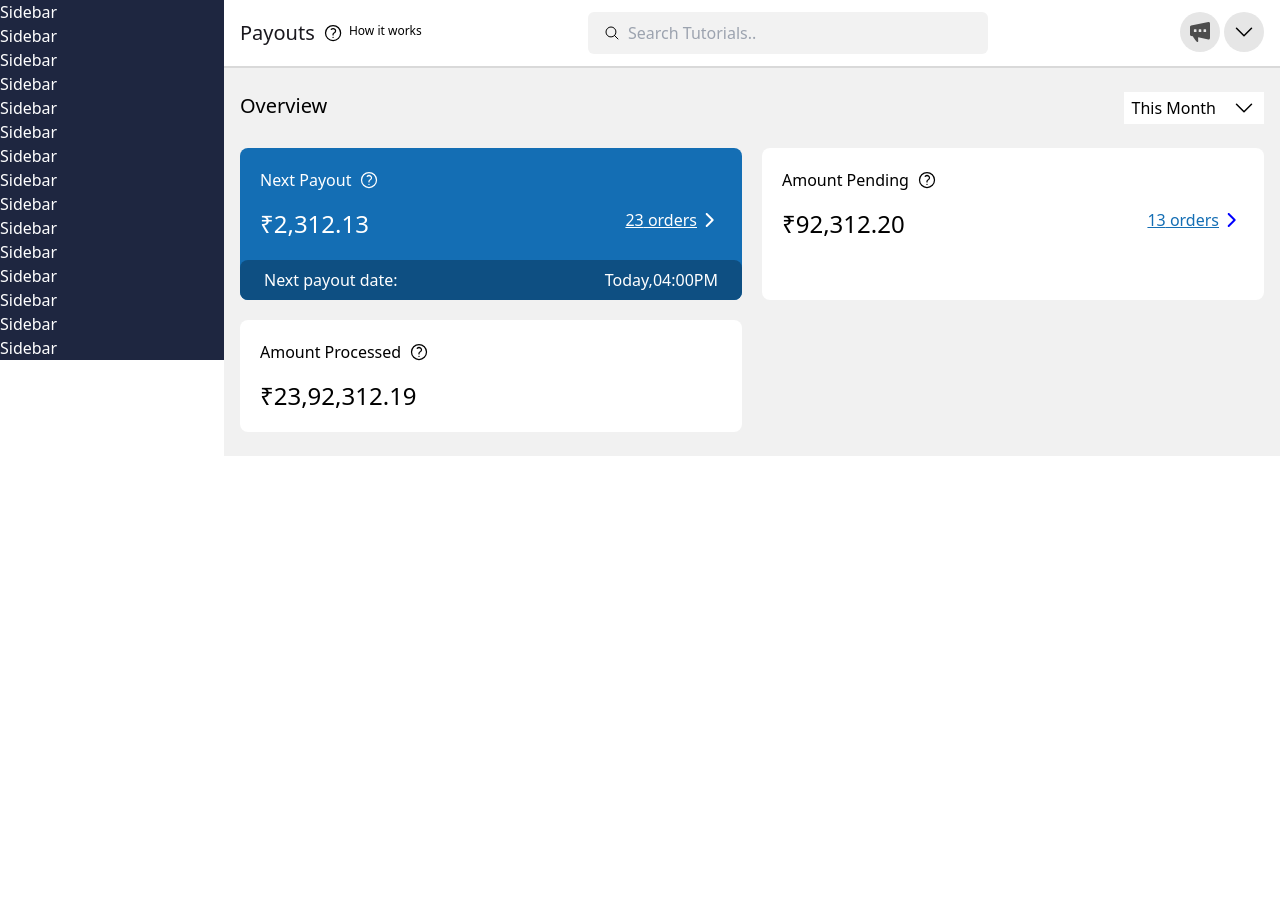
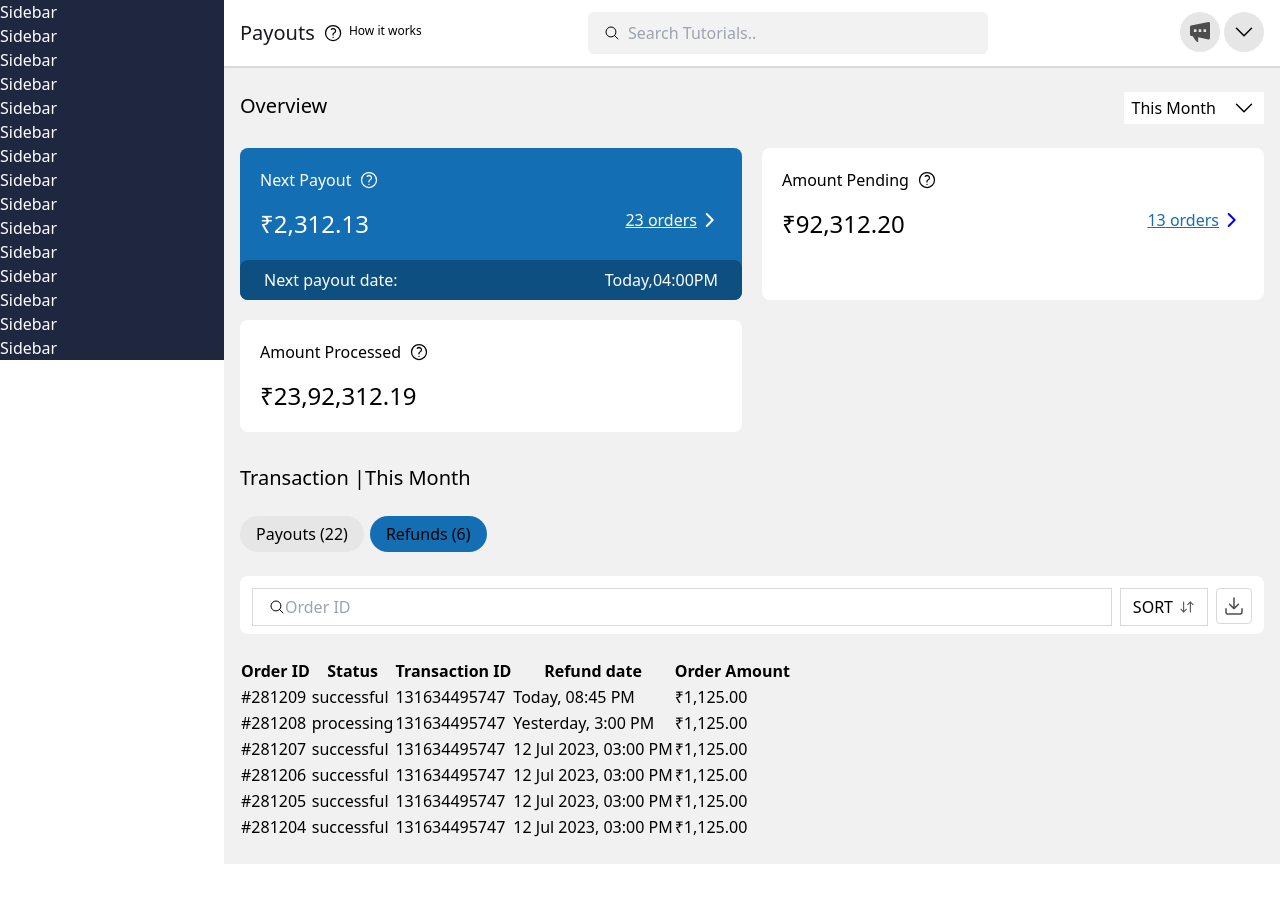
Before and after one commit to sarb001/Dukaan-frontend-assignment, a React (Vite) app: page / in a window 1280 px wide. Shown: the top 902 px of the page. Before the commit the page ends 800 px from the top, so only its background shows below. Built offline with nearby package versions, Linux system fonts and the light colour scheme.

Commit message:
table inprogress

```diff
--- a/public/assests/Allicons.jsx
+++ b/public/assests/Allicons.jsx
@@ -31,3 +31,27 @@ export const ArrowDown = () => {
         </>
     )
 }
+
+export const DoubleArrow = () => {
+    return (
+        <>
+        <svg width="16" height="16" viewBox="0 0 16 16" fill="none" xmlns="http://www.w3.org/2000/svg">
+<path fill-rule="evenodd" clip-rule="evenodd" d="M1.62496 9.93424C1.83324 9.72596 2.17093 9.72596 2.37921 9.93424L4.64295 12.198L6.90669 9.93424C7.11497 9.72596 7.45266 9.72596 7.66094 9.93424C7.86922 10.1425 7.86922 10.4802 7.66094 10.6885L5.02007 13.3294C4.81179 13.5376 4.47411 13.5376 4.26583 13.3294L1.62496 10.6885C1.41668 10.4802 1.41668 10.1425 1.62496 9.93424Z" fill="#4D4D4D"/>
+<path fill-rule="evenodd" clip-rule="evenodd" d="M4.6429 2.51564C4.93746 2.51564 5.17624 2.75442 5.17624 3.04897L5.17624 12.9522C5.17624 13.2468 4.93746 13.4856 4.6429 13.4856C4.34835 13.4856 4.10957 13.2468 4.10957 12.9522L4.10957 3.04897C4.10957 2.75442 4.34835 2.51564 4.6429 2.51564Z" fill="#4D4D4D"/>
+<path fill-rule="evenodd" clip-rule="evenodd" d="M14.3792 6.06695C14.1709 6.27523 13.8332 6.27523 13.6249 6.06695L11.3612 3.8032L9.09745 6.06695C8.88917 6.27523 8.55149 6.27523 8.34321 6.06695C8.13493 5.85867 8.13493 5.52098 8.34321 5.3127L10.9841 2.67183C11.1924 2.46356 11.53 2.46356 11.7383 2.67183L14.3792 5.3127C14.5875 5.52098 14.5875 5.85867 14.3792 6.06695Z" fill="#4D4D4D"/>
+<path fill-rule="evenodd" clip-rule="evenodd" d="M11.3612 13.4855C11.0667 13.4855 10.8279 13.2468 10.8279 12.9522L10.8279 3.04896C10.8279 2.75441 11.0667 2.51563 11.3612 2.51563C11.6558 2.51563 11.8946 2.75441 11.8946 3.04896L11.8946 12.9522C11.8946 13.2468 11.6558 13.4855 11.3612 13.4855Z" fill="#4D4D4D"/>
+        </svg>
+        </>
+    )
+}
+
+export const DownloadIcon = () =>  {
+    return (
+        <>
+        <svg width="36" height="36" viewBox="0 0 36 36" fill="none" xmlns="http://www.w3.org/2000/svg">
+<rect x="0.5" y="0.5" width="35" height="35" rx="3.5" stroke="#D9D9D9"/>
+<path d="M25.9993 19.9414C26.371 19.9414 26.6811 20.2102 26.7435 20.5968L26.75 20.7L26.7495 24.2321C26.7495 25.5585 25.7164 26.655 24.3813 26.7448L24.2153 26.75L11.7779 26.7499C10.4462 26.7499 9.34529 25.7208 9.25525 24.391L9.25 24.2258V20.6863C9.25 20.2749 9.58596 19.9414 10.0003 19.9414C10.3719 19.9414 10.682 20.2102 10.7444 20.5968L10.7509 20.7L10.7504 24.2321C10.7504 24.7555 11.146 25.2013 11.6525 25.2534L11.767 25.2599L24.2217 25.2602C24.7449 25.2602 25.1902 24.8642 25.2423 24.3577L25.2489 24.2429L25.2492 20.6863C25.2492 20.2749 25.585 19.9414 25.9993 19.9414ZM18.0121 9.25C18.3715 9.25038 18.6815 9.51921 18.744 9.90576L18.7505 10.0089L18.7512 18.8297L21.9124 15.6749C22.1433 15.4447 22.4923 15.3934 22.7961 15.5476L22.9083 15.6149L22.9846 15.683C23.2334 15.9298 23.2646 16.3306 23.0409 16.6505L22.9652 16.7372L18.5142 21.1745L18.4327 21.2409L18.3271 21.3035L18.2368 21.3399L18.155 21.3617L18.0754 21.374L18.0133 21.3765L17.8901 21.3697L17.7855 21.3471L17.7029 21.3166L17.6007 21.2643L17.5424 21.2224L17.4569 21.1479L13.024 16.726C12.7317 16.4345 12.7327 15.9629 13.0264 15.6726C13.2865 15.4155 13.6903 15.3863 14.0115 15.6099L14.0985 15.6853L17.2506 18.8296L17.2496 9.9952C17.2496 9.61868 17.5327 9.30251 17.9055 9.25619L18.0121 9.25Z" fill="#4D4D4D"/>
+        </svg>
+        </>
+    )
+}
--- a/src/components/MainDashboard.jsx
+++ b/src/components/MainDashboard.jsx
@@ -1,11 +1,12 @@
 import React from 'react'
 import Card from './Card'
 import { ArrowDown } from '../../public/assests/Allicons'
+import PayoutSection from './PayoutSection'
 
 const MainDashboard = () => {
 
   return (
-    <div>
+    <div className='flex flex-col gap-8'>
 
         {/*  Overview  */}
         <div>
@@ -29,7 +30,7 @@ const MainDashboard = () => {
 
         {/* Transactions = */}
         <div>
-
+            <PayoutSection />
         </div>
     </div>
   )
--- /dev/null
+++ b/src/components/PayoutSection.jsx
@@ -0,0 +1,49 @@
+import React from 'react'
+import { DoubleArrow, DownloadIcon } from '../../public/assests/Allicons'
+import RefundTable from './RefundTable'
+
+const PayoutSection = () => {
+  return (
+    <div className='gap-6 flex flex-col'>
+        {/*  text &   Buttons  */}
+         <div className='gap-6 flex flex-col'>
+            <div className='text-xl font-medium'> Transaction |This Month </div>
+
+             <div className=' flex gap-[6px]'>
+             <button className = 'py-[6px] px-4 bg-[#E6E6E6]  rounded-[40px] '>  Payouts (22) </button>
+             <button className = 'py-[6px] px-4 bg-[#146EB4]  rounded-[40px] '>  Refunds (6)  </button>
+         </div>
+         </div>
+
+         {/* input and Table Section */}
+         <div className='flex justify-between gap-2 bg-[#fff] rounded-lg p-3 pb-2'>
+            <div className='flex items-center w-full  border border-[#d9d9d9] pl-4'>
+                <svg xmlns="http://www.w3.org/2000/svg" fill="none" viewBox="0 0 24 24" stroke-width="1.5" stroke="currentColor" class="w-4 h-4" >
+                    <path stroke-linecap="round" stroke-linejoin="round" d="m21 21-5.197-5.197m0 0A7.5 7.5 0 1 0 5.196 5.196a7.5 7.5 0 0 0 10.607 10.607Z" />
+                </svg>
+                <input type = "text" placeholder='Order ID' />
+            </div>
+
+            <div className='flex gap-2 '>
+                <div className='flex justify-center items-center gap-[6px] px-3 py-[6px]
+                border border-[#d9d9d9]
+                '>
+                    <div> SORT </div>
+                    <DoubleArrow />
+                </div>
+                <div>
+                    <DownloadIcon />
+                </div>
+            </div>
+
+        </div>
+
+        <div>
+            <div> <RefundTable /> </div>
+        </div>
+
+    </div>
+  )
+}
+
+export default PayoutSection
--- /dev/null
+++ b/src/components/RefundTable.jsx
@@ -0,0 +1,40 @@
+import React from 'react'
+import { refunds } from '../data/TableData'
+
+const RefundTable = () => {
+  return (
+    <>
+        <table>
+            <thead>
+                <tr>
+                    <th> Order ID </th>
+                    <th> Status </th>
+                    <th> Transaction ID </th>
+                    <th> Refund date </th>
+                    <th> Order Amount </th>
+                </tr>
+            </thead>
+
+            <tbody>
+                {refunds?.map((i) => {
+                    return (
+                            <tr>
+                                <td>  #{i.orderId} </td>
+                                <td> {i?.status} </td>
+
+                                <td> {i?.transactionID} </td>
+
+                                <td>  {i?.refundDate}</td>
+
+                                <td>  {i?.orderAmount} </td>
+                            </tr>
+                    )
+                }) }
+            </tbody>
+
+        </table>
+    </>
+  )
+}
+
+export default RefundTable
```
